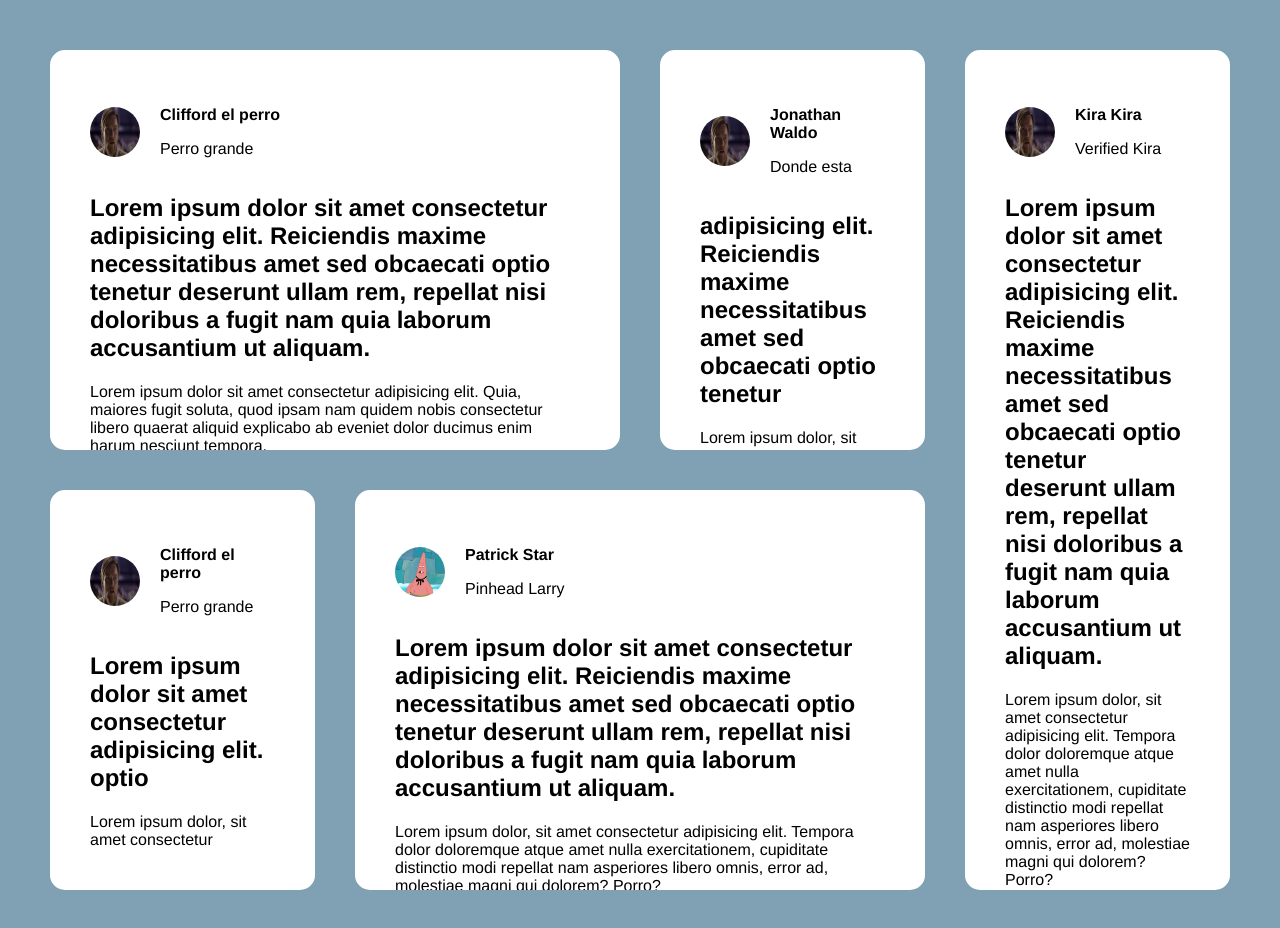
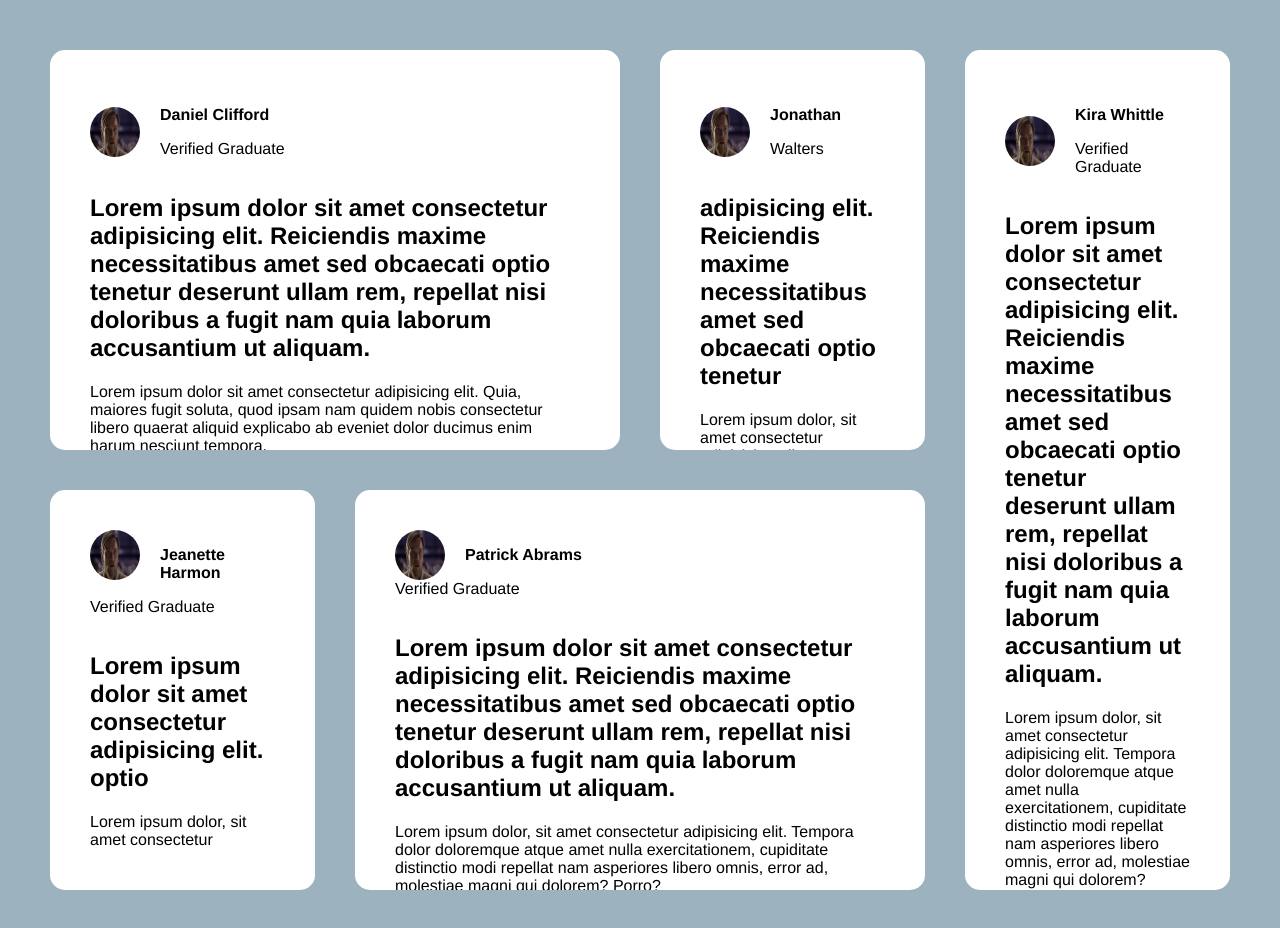
Before and after one commit to FedericoSanchez-Ksquare/Actividad6, a plain HTML site: page index.html in a window 1280 px wide. Drawn offline with Linux system fonts and the light colour scheme.

Commit message:
update colors

```diff
--- a/index.html
+++ b/index.html
@@ -4,21 +4,25 @@
     <meta charset="UTF-8">
     <meta http-equiv="X-UA-Compatible" content="IE=edge">
     <meta name="viewport" content="width=device-width, initial-scale=1.0">
-    <title>Document</title>
+    <title>Actividad 6</title>
 </head>
 <style>
-    html , body{
-        background-color: rgb(127, 161, 179);
+    html,
+    body {
+        background-color: rgb(156, 178, 190);
         height: 100%;
         width: 100%;
         margin: auto;
     }
-    .container{
-        display:flex;
+
+    .container {
+        display: flex;
         justify-content: space-evenly;
+        margin: auto;
 
     }
-    .wrapper{
+
+    .wrapper {
         display: grid;
         grid-template-columns: repeat(4, 1fr);
         grid-gap: 40px;
@@ -27,6 +31,7 @@
         padding: 50px;
 
     }
+
     .post-card {
         display: flex;
         flex-direction: column;
@@ -36,20 +41,19 @@
         overflow: hidden;
         font-family: 'Franklin Gothic Medium', 'Arial Narrow', Arial, sans-serif;
     }
-    .post-card:hover{
-        background-color: rgb(61, 64, 143);
+
+    .post-card:hover {
+        background-color: rgb(74, 75, 104);
         color: white;
     }
-    .user-space{
+
+    .user-space {
         display: flex;
         flex-direction: row;
         align-items: center;
     }
-    .user-info{
 
-    }
-
-    img{
+    img {
         border-radius: 50px;
         height: 50px;
         width: 50px;
@@ -57,58 +61,61 @@
         margin-right: 20px;
     }
 
-    .name{
+    .name {
         font-weight: 900;
     }
 
-    .title{
+    .title {
         font-weight: 100;
     }
 
-    h2{
+    h2 {
 
         font-weight: 900;
     }
-    h4{
+
+    h4 {
 
         font-weight: 100;
     }
 
-    .one{
+    .one {
         grid-column: 1 / 3;
         grid-row: 1;
     }
-    .two{
-       grid-column: 3 / 4;
-       grid-row: 1;
+
+    .two {
+        grid-column: 3 / 4;
+        grid-row: 1;
     }
-    .three{
+
+    .three {
         grid-column: 4;
-        grid-row: 1 / 3 ;
+        grid-row: 1 / 3;
 
     }
-    .four{
+
+    .four {
         grid-column: 1;
         grid-row: 2;
     }
-    .five{
+
+    .five {
         grid-column: 2/4;
         grid-row: 2;
     }
-
-
 </style>
 <body>
     <div class="wrapper">
-        <div class="post-card one" >
+        <div class="post-card one">
             <div class="user-space">
                 <img src="/images/hellothere.jpeg">
-                <div class="user-info">
-                    <p class="name">Clifford el perro</p>
-                    <p class="title">Perro grande</p>
+                <div>
+                    <p class="name">Daniel Clifford</p>
+                    <p class="title">Verified Graduate</p>
                 </div>
             </div>
-            <div class="post-space">
+            <div>
                 <h2>
                     Lorem ipsum dolor sit amet consectetur adipisicing elit. Reiciendis maxime necessitatibus amet sed obcaecati
                     optio tenetur deserunt ullam rem, repellat nisi doloribus a fugit nam quia laborum accusantium ut aliquam.
@@ -122,12 +129,12 @@
         <div class="post-card two" >
             <div class="user-space">
                 <img src="/images/hellothere.jpeg">
-                <div class="user-info">
-                    <p class="name">Jonathan Waldo</p>
-                    <p class="title">Donde esta</p>
+                <div>
+                    <p class="name">Jonathan</p>
+                    <p class="title">Walters</p>
                 </div>
             </div>
-            <div class="post-space">
+            <div>
                 <h2>
                     adipisicing elit. Reiciendis maxime necessitatibus amet sed obcaecati
                     optio tenetur
@@ -142,12 +149,12 @@
         <div class="post-card three" >
             <div class="user-space">
                 <img src="/images/hellothere.jpeg">
-                <div class="user-info">
-                    <p class="name">Kira Kira</p>
-                    <p class="title">Verified Kira</p>
+                <div>
+                    <p class="name">Kira Whittle</p>
+                    <p class="title">Verified Graduate</p>
                 </div>
             </div>
-            <div class="post-space">
+            <div>
                 <h2>
                     Lorem ipsum dolor sit amet consectetur adipisicing elit. Reiciendis maxime necessitatibus amet sed obcaecati
                     optio tenetur deserunt ullam rem, repellat nisi doloribus a fugit nam quia laborum accusantium ut aliquam.
@@ -162,11 +169,11 @@
         </div>
 
         <div class="post-card four" >
-            <div class="user-space">
+            <div >
                 <img src="/images/hellothere.jpeg">
-                <div class="user-info">
-                    <p class="name">Clifford el perro</p>
-                    <p class="title">Perro grande</p>
+                <div>
+                    <p class="name">Jeanette Harmon</p>
+                    <p class="title">Verified Graduate</p>
                 </div>
             </div>
             <div class="post-space">
@@ -181,14 +188,14 @@
         </div>
 
         <div class="post-card five">
-            <div class="user-space">
-                <img src="/images/Survival_.webp">
-                <div class="user-info">
-                    <p class="name">Patrick Star</p>
-                    <p class="title">Pinhead Larry</p>
+            <div>
+                <img src="/images/hellothere.jpeg">
+                <div>
+                    <p class="name">Patrick Abrams</p>
+                    <p class="title">Verified Graduate</p>
                 </div>
             </div>
-            <div class="post-space">
+            <div>
                 <h2>
                     Lorem ipsum dolor sit amet consectetur adipisicing elit. Reiciendis maxime necessitatibus amet sed obcaecati
                     optio tenetur deserunt ullam rem, repellat nisi doloribus a fugit nam quia laborum accusantium ut aliquam.
```
Also changed, not shown: exmpleGrid1.html (+4 -13 lines).
